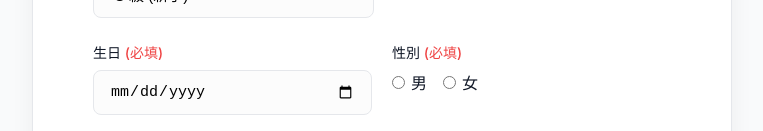
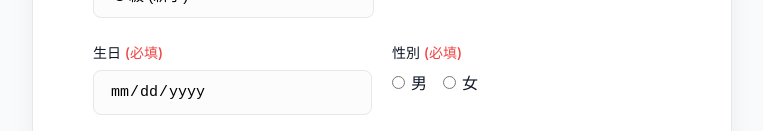
Before and after one commit to B1329041/database_web, a React (Vite) app: page /nojo/setup-profile in a window 1280 px wide. Shown: the part 669-800 px from the top of the page, without its empty margins (258-1021 px from the left). Built offline with nearby package versions, Linux system fonts and the light colour scheme.

Commit message:
Enhance date inputs UI and add future/past date validation

```diff
--- a/src/App.css
+++ b/src/App.css
@@ -813,3 +813,26 @@
   from { opacity: 0; transform: translate(-50%, -20px); }
   to { opacity: 1; transform: translate(-50%, 0); }
 }
+
+/* Date Input Styling */
+.custom-date-input {
+  position: relative;
+  cursor: pointer;
+}
+
+.custom-date-input::-webkit-calendar-picker-indicator {
+  background: transparent;
+  bottom: 0;
+  color: transparent;
+  cursor: pointer;
+  height: auto;
+  left: 0;
+  position: absolute;
+  right: 0;
+  top: 0;
+  width: auto;
+}
+
+.custom-date-input::-webkit-datetime-edit {
+  padding-right: 24px;
+}
--- a/src/pages/Home.jsx
+++ b/src/pages/Home.jsx
@@ -174,7 +174,14 @@ function Home() {
   const handleCreateParty = async (e) => {
     e.preventDefault();
 
-    // 費用驗證
+    // 時間驗證
+    const selectedTime = new Date(newParty.time);
+    const now = new Date();
+    if (selectedTime < now) {
+      alert('活動時間不能設定在過去喔！');
+      return;
+    }
+
     const priceNum = parseFloat(newParty.price);
     if (isNaN(priceNum) || priceNum < 0 || priceNum > 10000) {
       alert('費用金額必須在 0 到 10,000 之間喔！');
@@ -542,7 +549,14 @@ function Home() {
                   </div>
                   <div className="form-group">
                     <label className="form-label">活動時間</label>
-                    <input type="datetime-local" className="form-input" value={newParty.time} onChange={e => setNewParty({...newParty, time: e.target.value})} required />
+                    <input
+                      type="datetime-local"
+                      className="form-input custom-date-input"
+                      value={newParty.time}
+                      onChange={e => setNewParty({...newParty, time: e.target.value})}
+                      min={new Date().toISOString().slice(0, 16)}
+                      required
+                    />
                   </div>
                   <div className="form-group">
                     <label className="form-label">預計時長</label>
--- a/src/pages/SetupProfile.jsx
+++ b/src/pages/SetupProfile.jsx
@@ -144,9 +144,10 @@ function SetupProfile() {
               <input
                 id="birthday"
                 type="date"
-                className="form-input"
+                className="form-input custom-date-input"
                 value={birthday}
                 onChange={(e) => setBirthday(e.target.value)}
+                max={new Date().toISOString().split('T')[0]}
                 required
               />
             </div>
```
